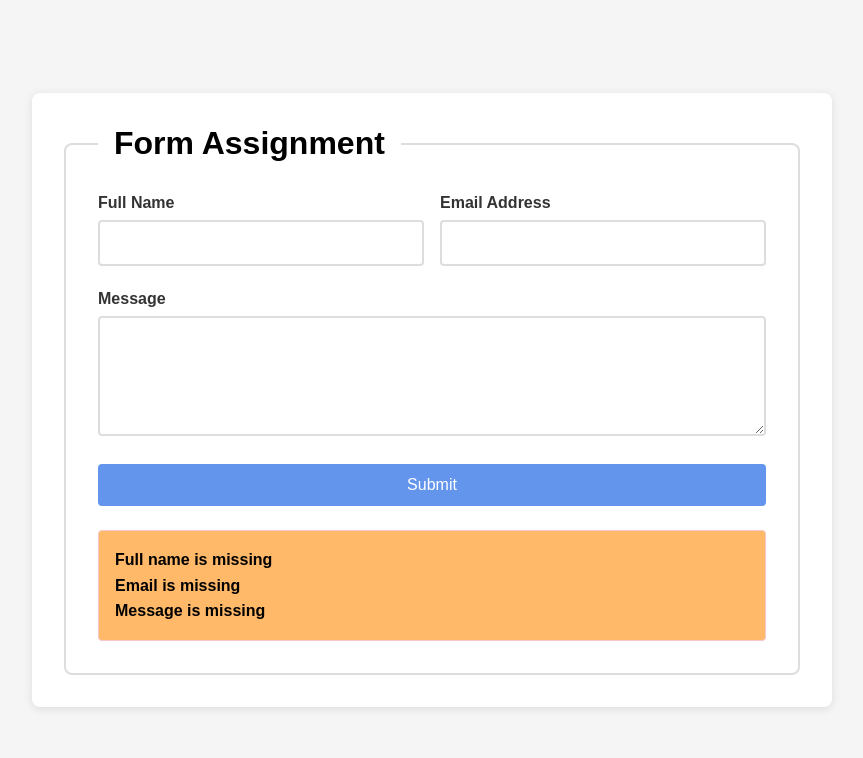
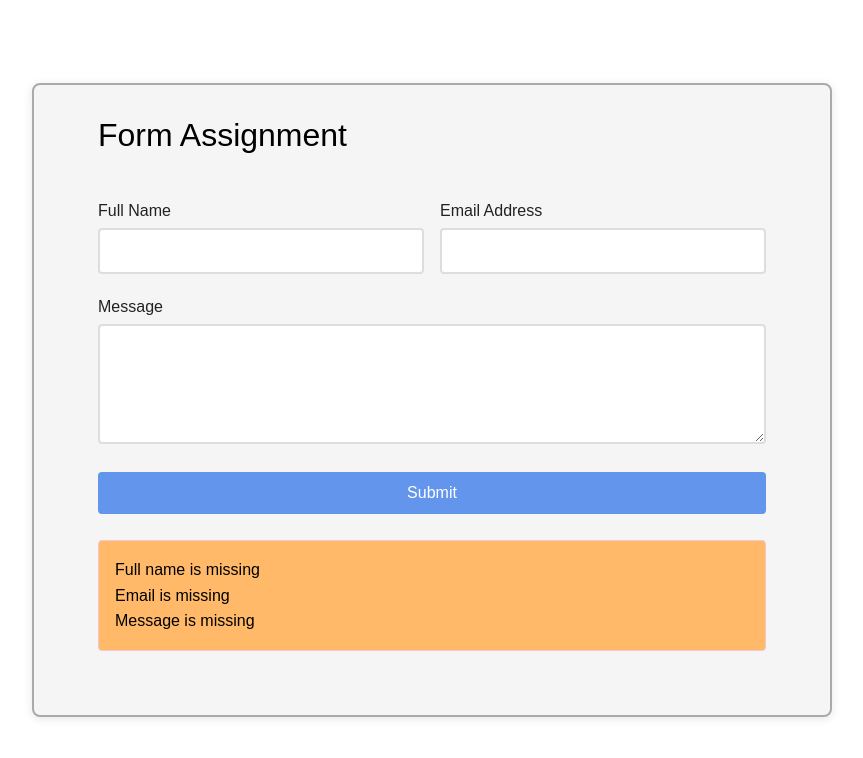
Before and after one commit to Theertha-ps/theertha-pullanikkalshaji-form-1526, a plain HTML site: page index.html in a window 1280 px wide. Both pictures are taken after a click on the button "Submit". Shown: the whole page, without its empty margins (208-1071 px from the left). Drawn offline with Linux system fonts and the light colour scheme.

Commit message:
Update main.css

```diff
--- a/css/main.css
+++ b/css/main.css
@@ -5,41 +5,47 @@
     }
 
     body {
-            font-family: Arial, Helvetica, "Helvetica Neue", sans-serif;
-            font-size: 1rem;
-            background-color: #F5F5F5;
-            min-height: 100vh;
           display: flex;
         justify-content: center;
         align-items: center;
+        font-family: Arial, Helvetica, "Helvetica Neue", sans-serif;
+        font-size: 1rem;
+        background-color: white;
         padding: 2rem;
+        min-height: 100vh;
+
     }
 
     .container {
         width: 100%;
         max-width: 50rem;
-            background-color: white;
+        background-color: #F5F5F5;
         padding: 2rem;
+        border: 2px solid #aaaaaa;
         border-radius: 8px;
         box-shadow: 0 2px 10px rgba(0, 0, 0, 0.1);
     }
 
     fieldset {
-            border: 2px solid #DDD;
+
+        border: none;
         padding: 2rem;
-            border-radius: 8px;
+        background-color: #F5F5F5;
 
     }
 
     legend {
         font-size: 2rem;
-            font-weight: bold;
-            color:black;
-            padding: 0 1rem;
+        color: black;
+        padding-bottom: 1rem;
     }
 
     .f-group {
         margin-bottom: 1.5rem;
+    }
+
+    .f-col {
+        flex: 1;
     }
 
     .f-row {
@@ -48,15 +54,14 @@
         margin-bottom: 1.5rem;
     }
 
-        .f-col {
-            flex: 1;
-        }
+
 
     label {
         display: block;
         margin-bottom: 0.5rem;
-            font-weight: bold;
-            color: #333;
+
+        color:#232121;
+
     }
 
     input[type="text"],
@@ -84,15 +89,15 @@
     }
 
     .submit-btn {
+        width: 100%;
         background-color: #6495ED;
+        font-size: 1rem;
+        font-family: Arial, Helvetica, "Helvetica Neue", sans-serif;
         color: white;
         padding: 0.75rem 2rem;
         border: none;
         border-radius: 4px;
-            font-size: 1rem;
-            font-family: Arial, Helvetica, "Helvetica Neue", sans-serif;
         cursor: pointer;
-            transition: background-color 0.3s ease;
         width: 100%;
     }
 
@@ -101,16 +106,17 @@
     }
 
     #feedback {
-            margin-top: 1.5rem;
+        display: none;
+        margin-top: 1.6rem;
+        border-radius: 4px;
         padding: 1rem;
         border-radius: 4px;
-            font-weight: bold;
         display: none;
     }
 
     #feedback.error {
         background-color: #ffb968;
-            color:black;
+        color: black;
         border: 1px solid #f5c6cb;
         line-height: 1.6rem;
     }
@@ -153,18 +159,21 @@
         .submit-btn {
             padding: 0.8rem 1rem;
         }
+
         .f-row {
             flex-direction: column;
 
 
         }
 
-             #label{
-                padding:top;
+        #label {
+            padding: top;
         }
     }
 
     /* Tablet between 25rem and 40rem */
+
+
     @media (min-width: 25rem) and (max-width: 40rem) {
         .container {
             padding: 1.5rem;
@@ -178,7 +187,6 @@
             font-size: 1.8rem;
         }
 
-            /* Single column layout for tablet */
         .f-row {
             flex-direction: column;
 
```
Lines whose indentation alone changed are shown as unchanged.
